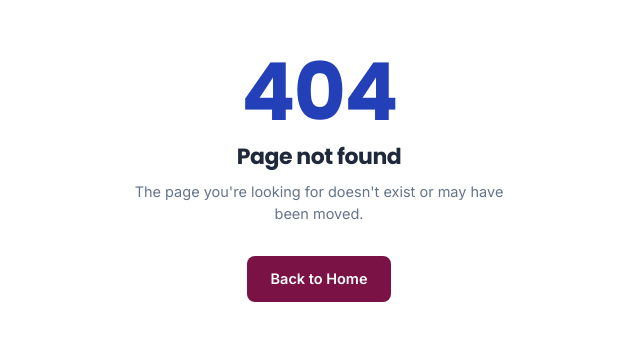
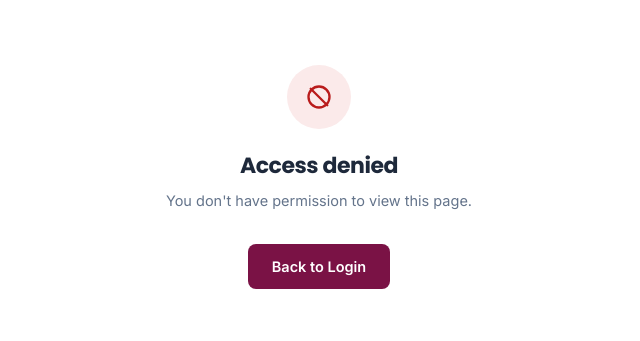
Before and after one commit to Sehar-Tahir/UniHirex_Recruitment_Platform, a React (Vite) app in the folder frontend/: page /unauthorized in a window 1280 px wide. Before the commit this address had no page. Shown: the part 223-564 px from the top of the page, without its empty margins (321-961 px from the left). Built offline with nearby package versions, Linux system fonts and the light colour scheme.

Commit message:
unauthorized page

```diff
--- a/frontend/src/App.jsx
+++ b/frontend/src/App.jsx
@@ -33,6 +33,7 @@ import ManageUsersPage from "./pages/admin/ManageUsersPage";
 import ManageJobsPage from "./pages/admin/ManageJobsPage";
 
 import NotFound from "./pages/NotFound";
+import Unauthorized from "./pages/Unauthorized";
 
 import NotificationsPage from "./pages/NotificationsPage";
 import { mockNotifications } from "./data/mockStudentData";
@@ -87,6 +88,7 @@ const App = () => {
             </Route>
           </Route>
 
+          <Route path="/unauthorized" element={<Unauthorized />} />
           <Route path="*" element={<NotFound />} />
 
         </Routes>
--- /dev/null
+++ b/frontend/src/pages/Unauthorized.jsx
@@ -0,0 +1,35 @@
+import React from "react";
+import { Link } from "react-router-dom";
+import { COLORS, fontHead, fontBody } from "../theme";
+import { useAuth } from "../context/AuthContext";
+
+export default function Unauthorized() {
+  const { user } = useAuth();
+
+  return (
+    <div className="min-h-screen flex flex-col items-center justify-center px-6 text-center">
+      <div
+        className="w-16 h-16 rounded-full flex items-center justify-center mb-5"
+        style={{ background: "#FBEAEA" }}
+      >
+        <svg width="28" height="28" viewBox="0 0 24 24" fill="none" stroke="#B91C1C" strokeWidth="2">
+          <circle cx="12" cy="12" r="9" />
+          <path d="M4.9 4.9l14.2 14.2" strokeLinecap="round" />
+        </svg>
+      </div>
+      <h1 className="text-[22px] font-bold mb-2" style={{ ...fontHead, color: COLORS.textDark }}>
+        Access denied
+      </h1>
+      <p className="text-[14.5px] mb-8 max-w-95" style={{ ...fontBody, color: COLORS.textMuted }}>
+        You don't have permission to view this page{user?.role ? ` as a ${user.role}` : ""}.
+      </p>
+      <Link
+        to={user?.role ? `/${user.role}/dashboard` : "/login"}
+        className="px-6 py-3 rounded-lg font-semibold text-[14.5px] text-white"
+        style={{ ...fontBody, background: COLORS.accent }}
+      >
+        {user?.role ? "Back to Dashboard" : "Back to Login"}
+      </Link>
+    </div>
+  );
+}
--- a/frontend/src/routes/ProtectedRoute.jsx
+++ b/frontend/src/routes/ProtectedRoute.jsx
@@ -10,7 +10,7 @@ export default function ProtectedRoute({ allowedRoles }) {
   }
 
   if (allowedRoles && !allowedRoles.includes(user.role)) {
-    return <Navigate to="/login" replace />;
+    return <Navigate to="/unauthorized" replace />;
   }
 
   return <Outlet />;
```
